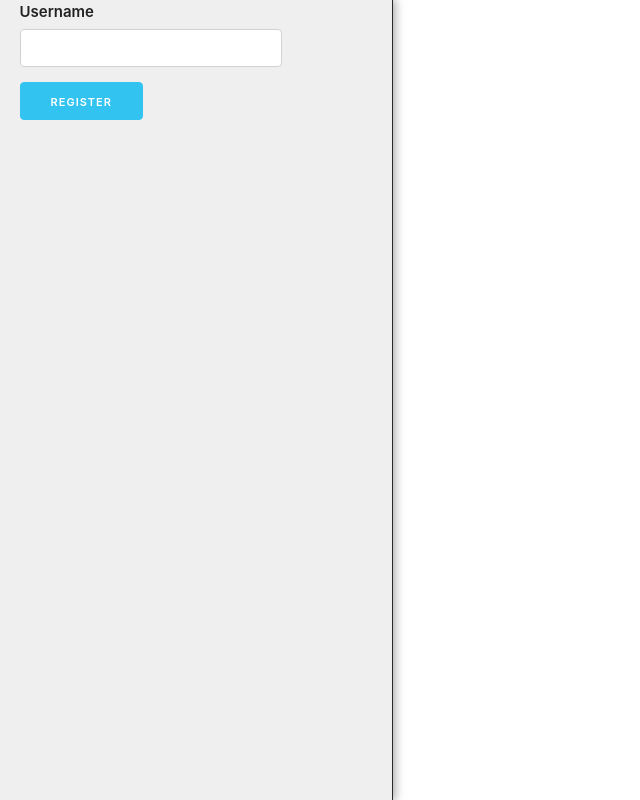
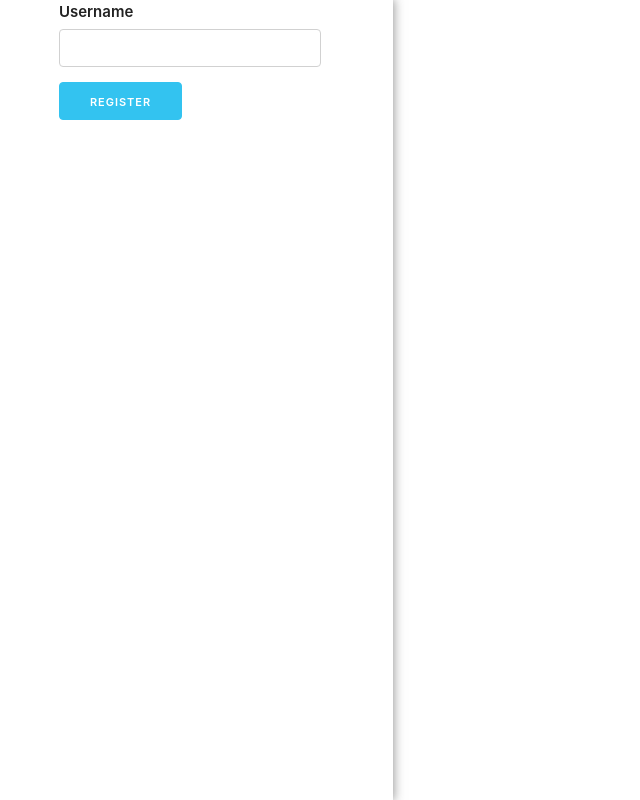
Before and after one commit to VinnikAlex/Chat-Application, a React (Create React App) app: page / in a window 1280 px wide. Shown: the whole page, without its empty margins (0-640 px from the left). Built offline with nearby package versions, Linux system fonts and the light colour scheme.

Commit message:
Updated code / comments

```diff
--- a/src/Conversations.js
+++ b/src/Conversations.js
@@ -3,9 +3,7 @@
 /** @format */
 
 import { useEffect, useState } from "react";
-// import { Message } from "../server/src/models";
 import users from "./Axios/users";
-import Messages from "./Messages";
 
 const Conversations = ({ newUserToken }) => {
   const [convo, setconversation] = useState([]);
@@ -60,6 +58,7 @@ const Conversations = ({ newUserToken }) => {
         <form onSubmit={createConversation}>
           <label htmlFor="newUser">Conversation Title</label>
           <input
+            className="conversationInput"
             type="text"
             name="newUser"
             onChange={(e) => setConversationTitle(e.target.value)}
--- a/src/Messages.js
+++ b/src/Messages.js
@@ -7,10 +7,7 @@ const Messages = ({ newUserToken }) => {
   const [message, createMessage] = useState("");
   const [recentMessages, getRecentMessages] = useState([""]);
 
-  console.log("STATE", recentMessages);
-
-  //   //get recent messages
-
+  //get recent messages every 1.5s
   useEffect(() => {
     users
       .getMessages(newUserToken, localStorage.getItem("conversation"))
@@ -30,6 +27,7 @@ const Messages = ({ newUserToken }) => {
     return () => clearInterval(interval);
   }, [null]);
 
+  // posts a message
   const sendMessage = (event) => {
     event.preventDefault();
     users
@@ -43,6 +41,7 @@ const Messages = ({ newUserToken }) => {
       });
   };
 
+  // deletes message once 'Delete' button is clicked (if user is the creator)
   const handleMessageDeletion = (e) => {
     console.log("CLICKED", e.target.value);
     users.deleteMessage(
@@ -51,18 +50,6 @@ const Messages = ({ newUserToken }) => {
       localStorage.getItem("conversation")
     );
   };
-
-  //   const deleteMessage = (messageID, conversationID) => {
-  //     console.log(
-  //       "MessageID",
-  //       messageID,
-  //       "ConversationID",
-  //       conversationID,
-  //       "UserToken",
-  //       localStorage.getItem("token")
-  //     );
-  //     users.deleteMessage(newUserToken, conversationID);
-  //   };
 
   if (recentMessages) {
     return (
@@ -87,6 +74,7 @@ const Messages = ({ newUserToken }) => {
             <form onSubmit={sendMessage}>
               <label htmlFor="newUser">Type Message:</label>
               <input
+                className="conversationInput"
                 type="text"
                 name="newUser"
                 onChange={(e) => createMessage(e.target.value)}
--- a/src/index.css
+++ b/src/index.css
@@ -14,14 +14,20 @@ code {
     monospace;
 }
 
+html,
+body {
+  margin: 0;
+  height: 100%;
+  overflow: hidden;
+}
+
 .row {
   height: 100vh;
 }
 
 .four {
   height: 100%;
-  border-right: 1px solid rgb(43, 43, 43);
-  background-color: rgb(239, 239, 239);
+  background-color: rgb(255, 255, 255);
   box-shadow: 0px 0px 10px 1px rgba(50, 50, 50, 0.5);
   /* overflow: auto; */
 }
@@ -34,7 +40,7 @@ code {
 
 .authentication {
   margin: auto;
-  width: 90%;
+  width: 70%;
   height: 100vh;
 }
 
@@ -44,7 +50,11 @@ code {
 }
 
 .conversation-container {
-  height: 100vh;
+  height: 100%;
+}
+
+.conversationInput {
+  margin-right: 5px;
 }
 
 .conversations {
@@ -53,6 +63,7 @@ code {
   box-shadow: 0px 0px 10px 1px rgba(50, 50, 50, 0.5);
   padding: 15px;
   border-radius: 5px;
+  width: 50%;
   transition: ease-in-out 0.2s;
 }
 
@@ -66,7 +77,8 @@ code {
 .textbox {
   height: 20%;
   width: 100%;
-  background-color: aqua;
+  background-color: rgb(255, 255, 255);
+  box-shadow: 0px -2px 6px rgba(50, 50, 50, 0.5);
   position: fixed;
   bottom: 0;
 }
@@ -75,19 +87,20 @@ code {
   display: flex;
   flex-direction: column;
   justify-content: space-between;
+  margin: 0 auto;
 }
 
 .messageSend {
   position: fixed;
   bottom: 0;
   padding: 20px;
-  width: 100vw;
+  width: 100%;
 }
 
 .message-list {
   list-style-type: none;
   font-size: 2rem;
-  margin: 1rem;
+
   margin-left: 9rem;
 }
 
```
